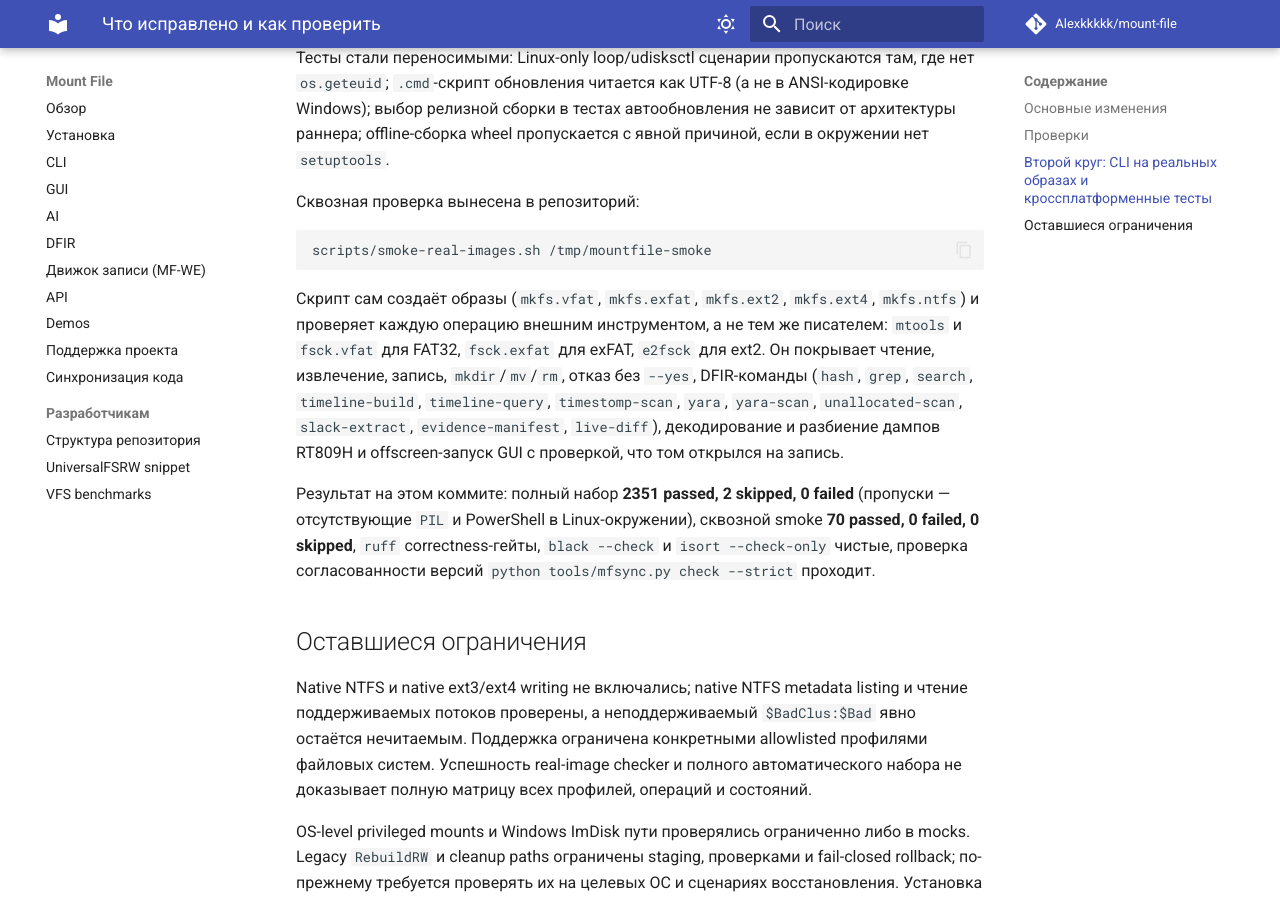
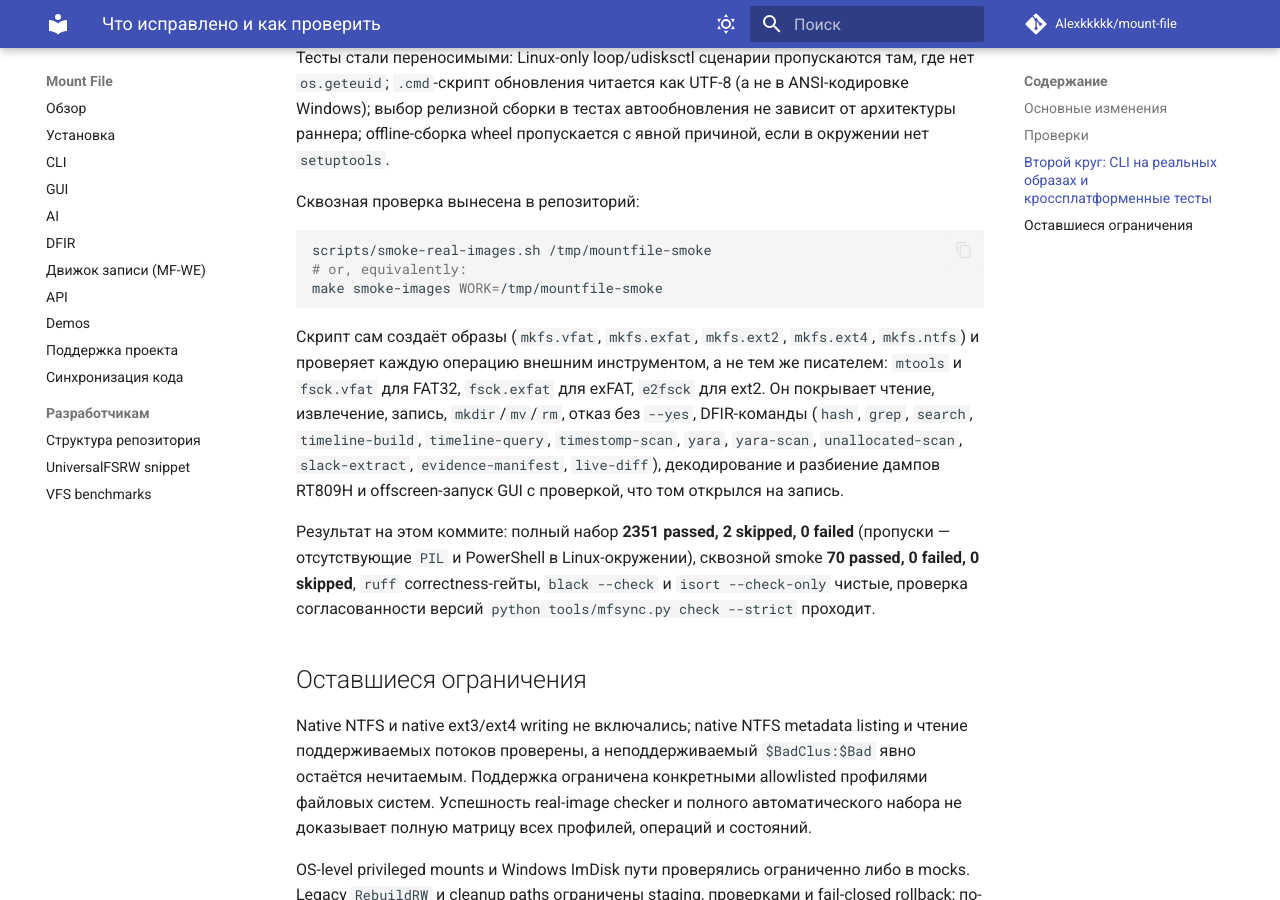
Before and after one commit to Alexkkkkk/mount-file, an MkDocs documentation site: the page built from docs/functional-validation.md, in a window 1280 px wide and 900 px high, scrolled down 2877 px. Built offline with MkDocs 1.6.1 and Material for MkDocs 9.7.7, drawn with Linux system fonts in a browser that asks for light colours; comment, search, counter and statistics services are not loaded.

Commit message:
docs: expose the real-image smoke as make smoke-images

````diff
--- a/docs/functional-validation.md
+++ b/docs/functional-validation.md
@@ -81,6 +81,8 @@ ANSI-кодировке Windows); выбор релизной сборки в т
 
 ```bash
 scripts/smoke-real-images.sh /tmp/mountfile-smoke
+# or, equivalently:
+make smoke-images WORK=/tmp/mountfile-smoke
 ```
 
 Скрипт сам создаёт образы (`mkfs.vfat`, `mkfs.exfat`, `mkfs.ext2`, `mkfs.ext4`,
````
Also changed, not shown: README.md (+2 -1 lines), 1 other file.
